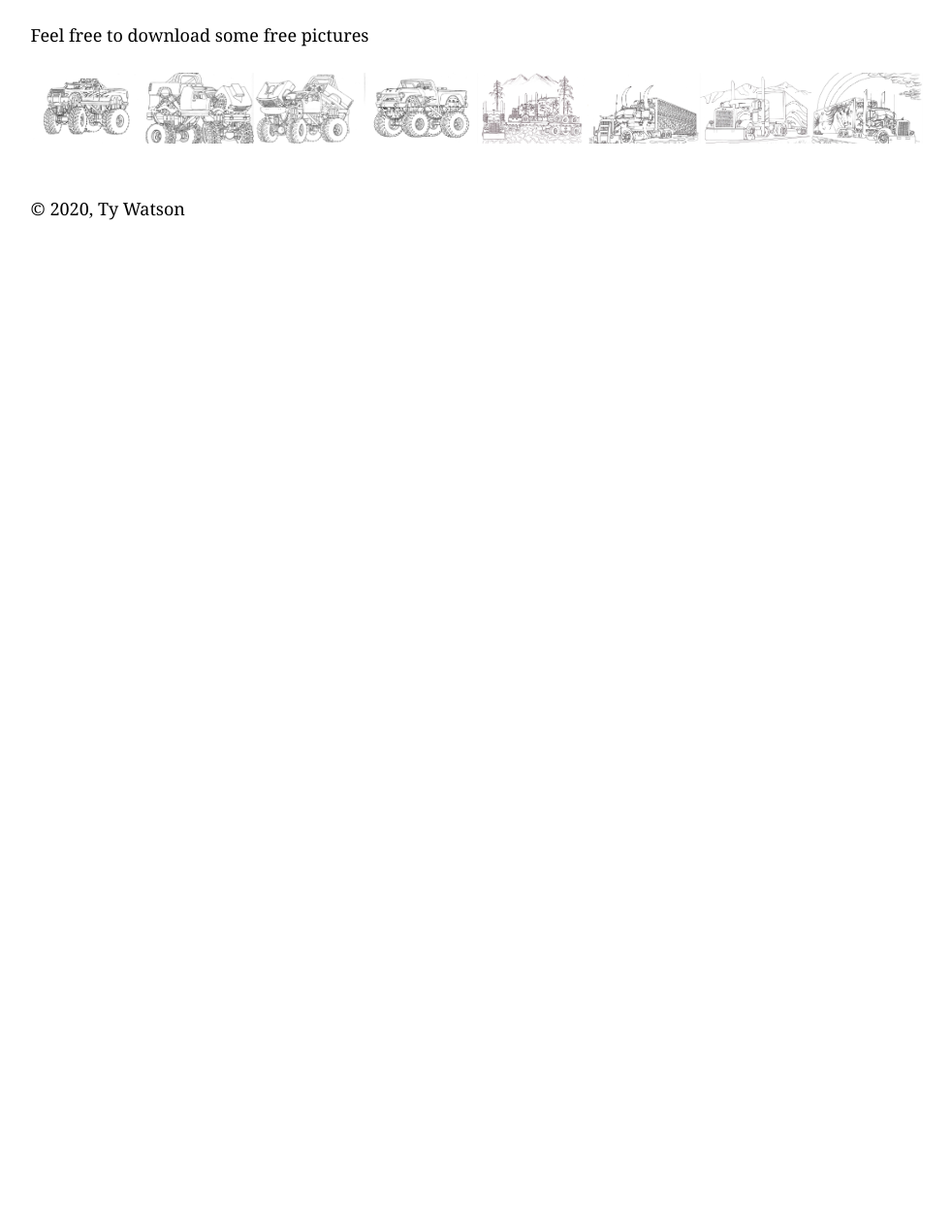
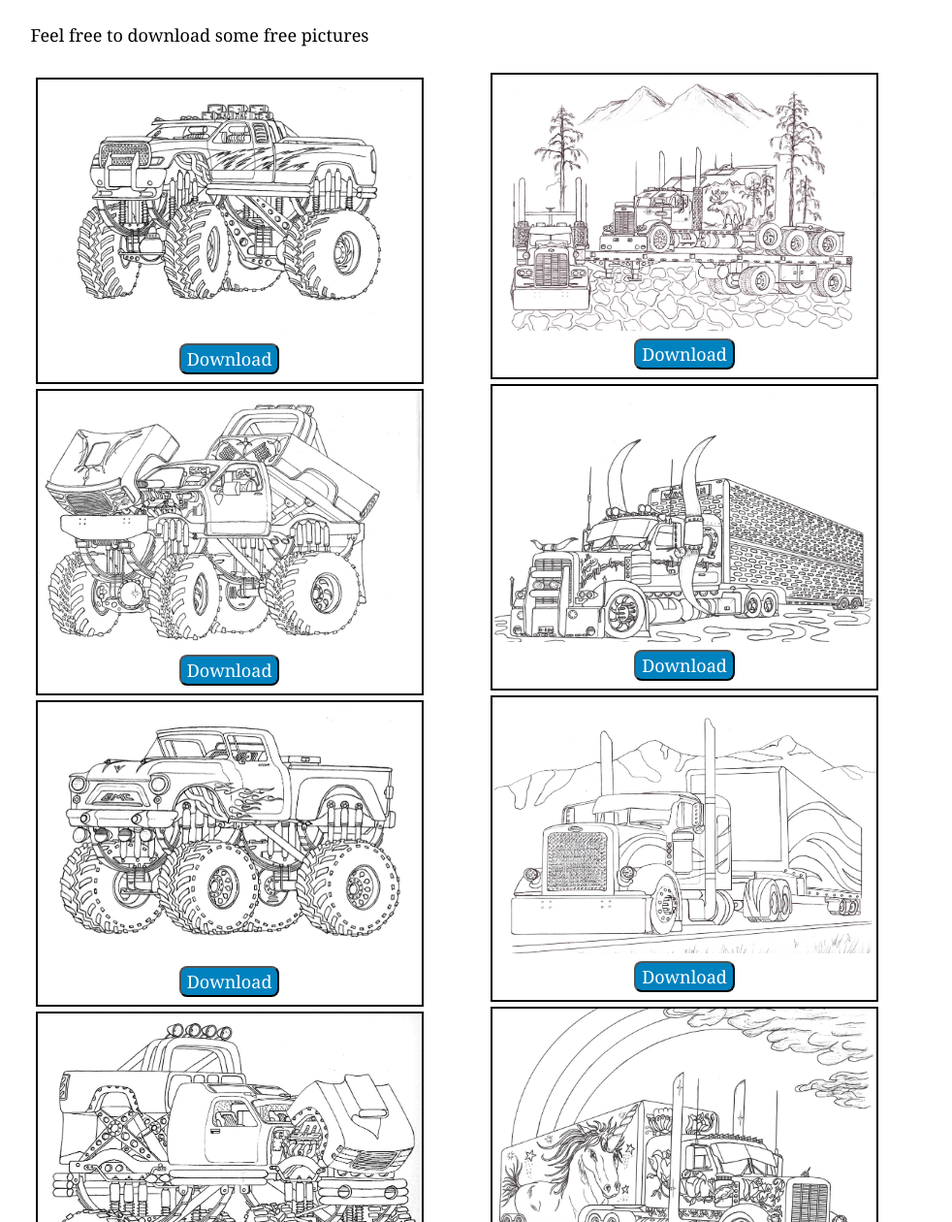
Before and after one commit to watsontrevor10/gatsby_testing_1, a Gatsby site: page /downloads in a window 1280 px wide. Shown: the part 260-1520 px from the top of the page at 97% size, without its empty margins (148-1130 px from the left). Before the commit the page ends 800 px from the top, so only its background shows below. Built offline with nearby package versions, Linux system fonts and the light colour scheme; Gatsby itself is replaced by a stand-in of ours.

Commit message:
added downloadable links to cloudinary photos, set photos in grid

```diff
--- a/src/components/downloadBigLift.js
+++ b/src/components/downloadBigLift.js
@@ -1,23 +1,39 @@
-import React from 'react'
-import {graphql, useStaticQuery} from 'gatsby'
-import Img from 'gatsby-image'
+import React from "react"
+import { graphql, useStaticQuery } from "gatsby"
+import Img from "gatsby-image"
+import Button from "../components/PrimaryButton"
 
 const DownloadBigLift = () => {
   const data = useStaticQuery(graphql`
     query {
       file(relativePath: { eq: "biglift.jpg" }) {
         childImageSharp {
-          fluid(maxWidth: 1100, maxHeight: 700) {
+          fluid(maxWidth: 1200, maxHeight: 900) {
             ...GatsbyImageSharpFluid
             originalName
             originalImg
           }
         }
+        absolutePath
       }
     }
   `)
 
-  return <Img fluid={data.file.childImageSharp.fluid} />
+  return (
+    <>
+      <Img fluid={data.file.childImageSharp.fluid} />
+      <div style={{ margin: "8px", display: "flex", alignItems: "center", justifyContent: 'center' }}>
+        <a
+          href={
+            "https://res.cloudinary.com/dx4uolokd/image/upload/v1584133432/Ty%20Watson/biglift_osqxoa.jpg"
+          }
+          download
+        >
+          <Button>Download</Button>
+        </a>
+      </div>
+    </>
+  )
 }
 
 export default DownloadBigLift
--- a/src/components/downloadChevLift.js
+++ b/src/components/downloadChevLift.js
@@ -1,13 +1,14 @@
 import React from "react"
 import { graphql, useStaticQuery } from "gatsby"
 import Img from "gatsby-image"
+import Button from '../components/PrimaryButton'
 
 const DownloadChevLift = () => {
   const data = useStaticQuery(graphql`
     query {
       file(relativePath: { eq: "chevlift.jpg" }) {
         childImageSharp {
-          fluid(maxWidth: 1100, maxHeight: 700) {
+          fluid(maxWidth: 1200, maxHeight: 800) {
             ...GatsbyImageSharpFluid
             originalName
             originalImg
@@ -17,7 +18,28 @@ const DownloadChevLift = () => {
     }
   `)
 
-  return <Img fluid={data.file.childImageSharp.fluid} />
+  return (
+    <>
+      <Img fluid={data.file.childImageSharp.fluid} />
+      <div
+        style={{
+          margin: "8px",
+          display: "flex",
+          alignItems: "center",
+          justifyContent: "center",
+        }}
+      >
+        <a
+          href={
+            "https://res.cloudinary.com/dx4uolokd/image/upload/v1584133430/Ty%20Watson/chevlift_i7xsaq.jpg"
+          }
+          download
+        >
+          <Button>Download</Button>
+        </a>
+      </div>
+    </>
+  )
 }
 
 export default DownloadChevLift
--- a/src/components/downloadDodge.js
+++ b/src/components/downloadDodge.js
@@ -1,13 +1,14 @@
 import React from "react"
 import { graphql, useStaticQuery } from "gatsby"
 import Img from "gatsby-image"
+import Button from '../components/PrimaryButton'
 
 const DownloadDodge = () => {
   const data = useStaticQuery(graphql`
     query {
       file(relativePath: { eq: "dodge.jpg" }) {
         childImageSharp {
-          fluid(maxWidth: 1100, maxHeight: 700) {
+          fluid(maxWidth: 1200, maxHeight: 800) {
             ...GatsbyImageSharpFluid
             originalName
             originalImg
@@ -17,7 +18,28 @@ const DownloadDodge = () => {
     }
   `)
 
-  return <Img fluid={data.file.childImageSharp.fluid} />
+  return (
+    <>
+      <Img fluid={data.file.childImageSharp.fluid} />
+      <div
+        style={{
+          margin: "8px",
+          display: "flex",
+          alignItems: "center",
+          justifyContent: "center",
+        }}
+      >
+        <a
+          href={
+            "https://res.cloudinary.com/dx4uolokd/image/upload/v1584133431/Ty%20Watson/dodge_wsvna8.jpg"
+          }
+          download
+        >
+          <Button>Download</Button>
+        </a>
+      </div>
+    </>
+  )
 }
 
 export default DownloadDodge
--- a/src/components/downloadGmcTruck.js
+++ b/src/components/downloadGmcTruck.js
@@ -1,13 +1,14 @@
 import React from "react"
 import { graphql, useStaticQuery } from "gatsby"
 import Img from "gatsby-image"
+import Button from '../components/PrimaryButton'
 
 const DownloadGmcTruck = () => {
   const data = useStaticQuery(graphql`
     query {
       file(relativePath: { eq: "gmctruck.jpg" }) {
         childImageSharp {
-          fluid(maxWidth: 1100, maxHeight: 700) {
+          fluid(maxWidth: 1200, maxHeight: 800) {
             ...GatsbyImageSharpFluid
             originalName
             originalImg
@@ -17,7 +18,28 @@ const DownloadGmcTruck = () => {
     }
   `)
 
-  return <Img fluid={data.file.childImageSharp.fluid} />
+  return (
+    <>
+      <Img fluid={data.file.childImageSharp.fluid} />
+      <div
+        style={{
+          margin: "8px",
+          display: "flex",
+          alignItems: "center",
+          justifyContent: "center",
+        }}
+      >
+        <a
+          href={
+            "https://res.cloudinary.com/dx4uolokd/image/upload/v1584133430/Ty%20Watson/gmctruck_vmsabk.jpg"
+          }
+          download
+        >
+          <Button>Download</Button>
+        </a>
+      </div>
+    </>
+  )
 }
 
 export default DownloadGmcTruck
--- a/src/components/downloadMonster1.js
+++ b/src/components/downloadMonster1.js
@@ -1,13 +1,14 @@
 import React from "react"
 import { graphql, useStaticQuery } from "gatsby"
 import Img from "gatsby-image"
+import Button from '../components/PrimaryButton'
 
 const DownloadMonster1 = () => {
   const data = useStaticQuery(graphql`
     query {
       file(relativePath: { eq: "monster1.jpg" }) {
         childImageSharp {
-          fluid(maxWidth: 1100, maxHeight: 700) {
+          fluid(maxWidth: 1200, maxHeight: 800) {
             ...GatsbyImageSharpFluid
             originalName
             originalImg
@@ -17,7 +18,28 @@ const DownloadMonster1 = () => {
     }
   `)
 
-  return <Img fluid={data.file.childImageSharp.fluid} />
+  return (
+    <>
+      <Img fluid={data.file.childImageSharp.fluid} />
+      <div
+        style={{
+          margin: "8px",
+          display: "flex",
+          alignItems: "center",
+          justifyContent: "center",
+        }}
+      >
+        <a
+          href={
+            "https://res.cloudinary.com/dx4uolokd/image/upload/v1584133433/Ty%20Watson/monster1_mxwiah.jpg"
+          }
+          download
+        >
+          <Button>Download</Button>
+        </a>
+      </div>
+    </>
+  )
 }
 
 export default DownloadMonster1
--- a/src/components/downloadMonster2.js
+++ b/src/components/downloadMonster2.js
@@ -1,13 +1,14 @@
 import React from "react"
 import { graphql, useStaticQuery } from "gatsby"
 import Img from "gatsby-image"
+import Button from '../components/PrimaryButton'
 
 const DownloadMonster2 = () => {
   const data = useStaticQuery(graphql`
     query {
       file(relativePath: { eq: "monster2.jpg.JPG" }) {
         childImageSharp {
-          fluid(maxWidth: 1100, maxHeight: 700) {
+          fluid(maxWidth: 1200, maxHeight: 800) {
             ...GatsbyImageSharpFluid
             originalName
             originalImg
@@ -17,7 +18,28 @@ const DownloadMonster2 = () => {
     }
   `)
 
-  return <Img fluid={data.file.childImageSharp.fluid} />
+  return (
+    <>
+      <Img fluid={data.file.childImageSharp.fluid} />
+      <div
+        style={{
+          margin: "8px",
+          display: "flex",
+          alignItems: "center",
+          justifyContent: "center",
+        }}
+      >
+        <a
+          href={
+            "https://res.cloudinary.com/dx4uolokd/image/upload/v1584133432/Ty%20Watson/monster2.jpg_yrna7q.jpg"
+          }
+          download
+        >
+          <Button>Download</Button>
+        </a>
+      </div>
+    </>
+  )
 }
 
 export default DownloadMonster2
--- a/src/components/downloadMonster3.js
+++ b/src/components/downloadMonster3.js
@@ -1,13 +1,14 @@
 import React from "react"
 import { graphql, useStaticQuery } from "gatsby"
 import Img from "gatsby-image"
+import Button from '../components/PrimaryButton'
 
 const DownloadMonster3 = () => {
   const data = useStaticQuery(graphql`
     query {
       file(relativePath: { eq: "monster3.jpg.JPG" }) {
         childImageSharp {
-          fluid(maxWidth: 1100, maxHeight: 700) {
+          fluid(maxWidth: 1200, maxHeight: 800) {
             ...GatsbyImageSharpFluid
             originalName
             originalImg
@@ -17,7 +18,28 @@ const DownloadMonster3 = () => {
     }
   `)
 
-  return <Img fluid={data.file.childImageSharp.fluid} />
+  return (
+    <>
+      <Img fluid={data.file.childImageSharp.fluid} />
+      <div
+        style={{
+          margin: "8px",
+          display: "flex",
+          alignItems: "center",
+          justifyContent: "center",
+        }}
+      >
+        <a
+          href={
+            "https://res.cloudinary.com/dx4uolokd/image/upload/v1584133431/Ty%20Watson/monster3.jpg_rkjdyp.jpg"
+          }
+          download
+        >
+          <Button>Download</Button>
+        </a>
+      </div>
+    </>
+  )
 }
 
 export default DownloadMonster3
--- a/src/components/downloadMonster4.js
+++ b/src/components/downloadMonster4.js
@@ -1,13 +1,14 @@
 import React from "react"
 import { graphql, useStaticQuery } from "gatsby"
 import Img from "gatsby-image"
+import Button from '../components/PrimaryButton'
 
 const DownloadMonster4 = () => {
   const data = useStaticQuery(graphql`
     query {
       file(relativePath: { eq: "monster4.jpg.JPG" }) {
         childImageSharp {
-          fluid(maxWidth: 1100, maxHeight: 700) {
+          fluid(maxWidth: 1200, maxHeight: 800) {
             ...GatsbyImageSharpFluid
             originalName
             originalImg
@@ -17,7 +18,28 @@ const DownloadMonster4 = () => {
     }
   `)
 
-  return <Img fluid={data.file.childImageSharp.fluid} />
+ return (
+   <>
+     <Img fluid={data.file.childImageSharp.fluid} />
+     <div
+       style={{
+         margin: "8px",
+         display: "flex",
+         alignItems: "center",
+         justifyContent: "center",
+       }}
+     >
+       <a
+         href={
+           "https://res.cloudinary.com/dx4uolokd/image/upload/v1584133432/Ty%20Watson/monster4.jpg_lbeata.jpg"
+         }
+         download
+       >
+         <Button>Download</Button>
+       </a>
+     </div>
+   </>
+ )
 }
 
 export default DownloadMonster4
--- a/src/pages/downloads.js
+++ b/src/pages/downloads.js
@@ -1,6 +1,6 @@
 import React from "react"
 import { graphql, useStaticQuery } from "gatsby"
-import styled from 'styled-components'
+import styled from "styled-components"
 import Layout from "../components/layout"
 import BigLift from "../components/downloadBigLift"
 import ChevLift from "../components/downloadChevLift"
@@ -10,39 +10,24 @@ import Monster1 from "../components/downloadMonster1"
 import Monster2 from "../components/downloadMonster2"
 import Monster3 from "../components/downloadMonster3"
 import Monster4 from "../components/downloadMonster4"
-// import Img from "gatsby-image"
 
 const Downloads = () => {
-  // const data = useStaticQuery(graphql`
-  //   query {
-  //     file(relativePath: { eq: "dodge.jpg" }) {
-  //       childImageSharp {
-  //         fluid(maxWidth: 1100, maxHeight: 700) {
-  //           ...GatsbyImageSharpFluid
-  //           originalName
-  //           originalImg
-  //         }
-  //       }
-  //     }
-  //   }
-  // `)
-
   return (
     <Layout>
       <h1>Sample Drawings</h1>
       <p>Feel free to download some free pictures</p>
-      <div style={{ display: 'flex', flexDirection: 'row-responsive' }}>
+      <MainContainer>
         <ImageContainer>
           <Dodge />
-        </ImageContainer>
-        <ImageContainer>
-          <BigLift />
         </ImageContainer>
         <ImageContainer>
           <ChevLift />
         </ImageContainer>
         <ImageContainer>
           <GMCTruck />
+        </ImageContainer>
+        <ImageContainer>
+          <BigLift />
         </ImageContainer>
         <ImageContainer>
           <Monster1 />
@@ -56,14 +41,20 @@ const Downloads = () => {
         <ImageContainer>
           <Monster4 />
         </ImageContainer>
-      </div>
+      </MainContainer>
     </Layout>
   )
 }
 
+const MainContainer = styled.div`
+  column-count: 2;
+`
+
 const ImageContainer = styled.div`
   width: 400px;
-
+  margin: 5px;
+  border: 2px solid black;
+  break-inside: avoid-column;
 `
 
 export default Downloads
```
